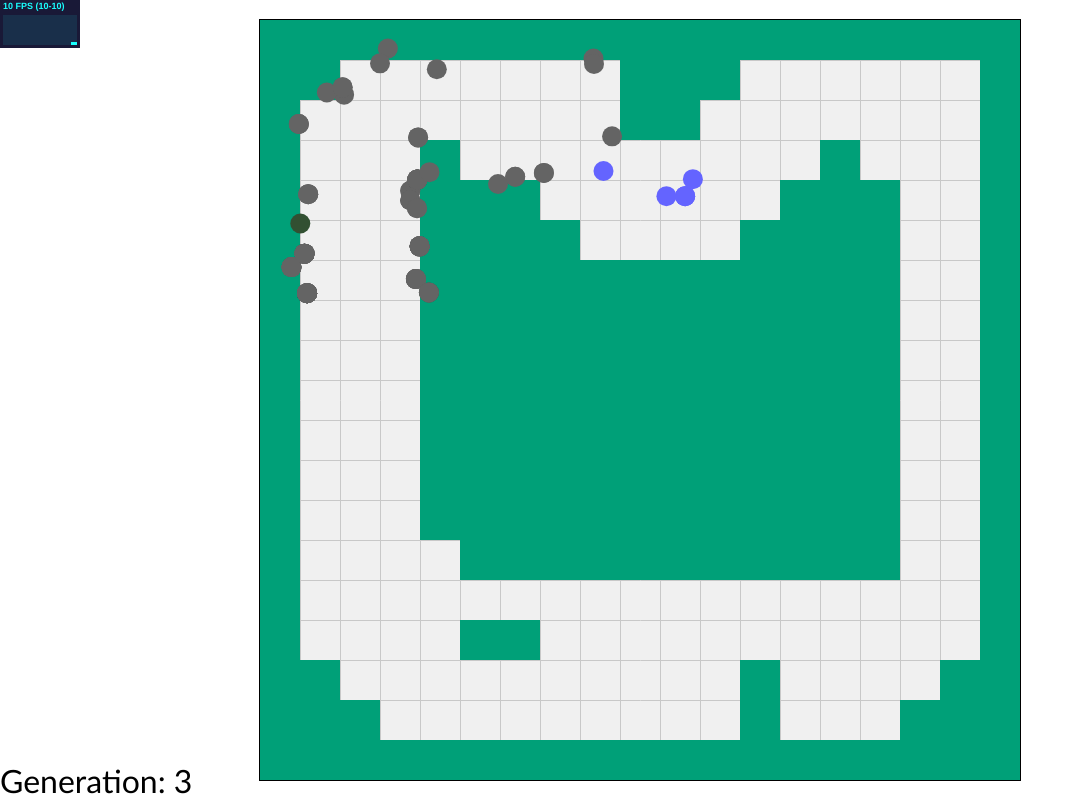
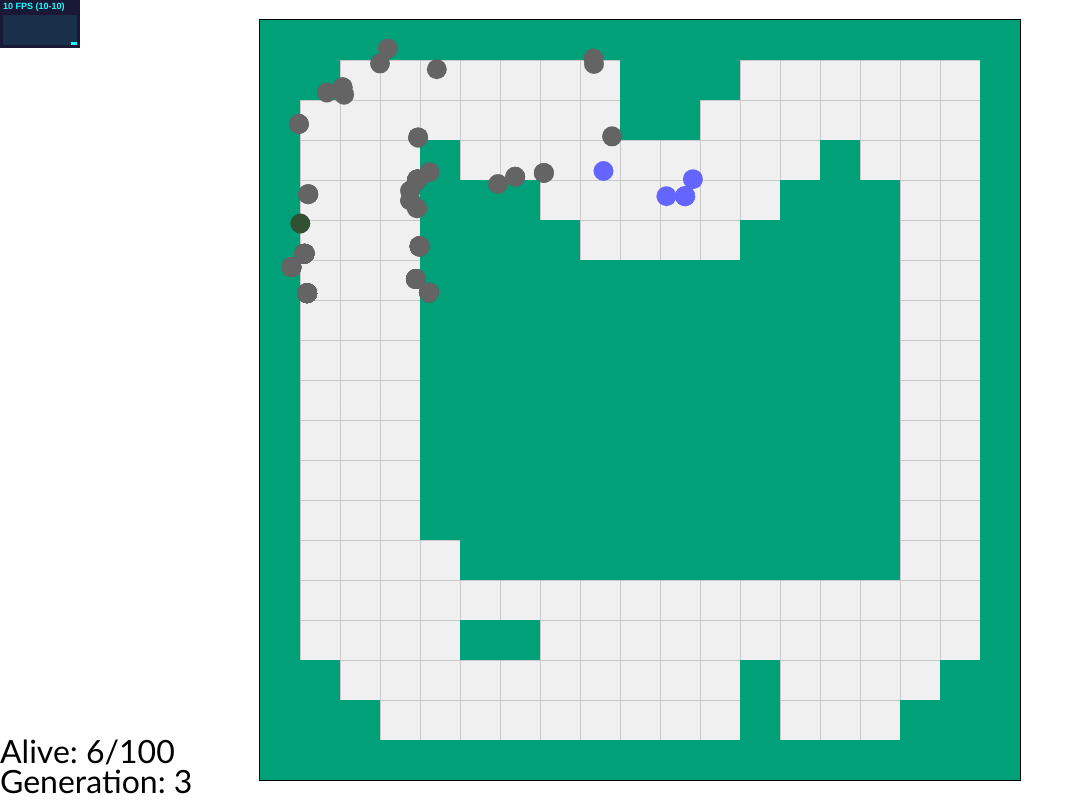
Before and after one commit to mterczynski/sensors, a website built with Vite: page index.html in a window 1280 px wide. Shown: the whole page, without its empty margins (0-1084 px from the left). Built offline with nearby package versions, Linux system fonts and the light colour scheme; animation ran at ten frames a second.

Commit message:
Add alive counter

```diff
--- a/index.html
+++ b/index.html
@@ -16,6 +16,7 @@
       height="760"
     ></canvas>
 
+    <div class="aliveCounter" id="aliveCounter">Alive: 100/100</div>
     <div class="generationIndex" id="generationIndex">Generation: 1</div>
 
     <script type="module" src="/src/main.ts"></script>
--- a/main.css
+++ b/main.css
@@ -1,54 +1,60 @@
-*{
+* {
   padding: 0;
   margin: 0;
   font-family: Calibri;
 }
 
-.gameCanvas{
+.gameCanvas {
   position: absolute;
-  left:50%;
-  top:50%;
+  left: 50%;
+  top: 50%;
   transform: translate(-50%, -50%);
   border: 1px solid black;
 }
 
-.generationIndex{
+.generationIndex {
   position: absolute;
   font-size: 32px;
   bottom: 0;
-  left:0;
-  /* transform: translate(-50%, -50%); */
+  left: 0;
 }
 
-.stats{
+.aliveCounter {
+  position: absolute;
+  font-size: 32px;
+  bottom: 30px;
+  left: 0;
+}
+
+.stats {
   position: absolute;
   left: 0;
   top: 50%;
   transform: translateY(-50%);
-  background: rgba(0,0,0, 0.5);
+  background: rgba(0, 0, 0, 0.5);
   padding: 10px;
 }
 
-.stats__row{
+.stats__row {
   padding-top: 5px;
   width: 180px;
 }
 
-.stats__row__label{
+.stats__row__label {
   color: blue;
 }
 
-.stats__row__value{
+.stats__row__value {
   color: cyan;
   /* position: absolute; */
   /* right: 10px; */
 }
 
-.stats__row__weight{
+.stats__row__weight {
   color: green;
 }
 
-.neuralNetCanvas{
+.neuralNetCanvas {
   position: absolute;
   border: 1px solid black;
   left: 0;
--- a/src/app.ts
+++ b/src/app.ts
@@ -128,6 +128,7 @@ export class App {
     this.drawBots();
     this.checkForBotDeaths();
     this.checkForPopulationDeath();
+    this.updateAliveCounter(this.bots.filter(b => !b.isDead).length)
 
     this.stats.end();
 
@@ -223,4 +224,9 @@ export class App {
     document.getElementById("generationIndex")!.innerHTML =
       "Generation: " + ++this.generationIndex;
   }
+
+  updateAliveCounter(aliveBotCount: number) {
+    document.getElementById("aliveCounter")!.innerHTML =
+      `Alive: ${aliveBotCount}/${settings.simulation.populationSize}`;
+  }
 }
```
